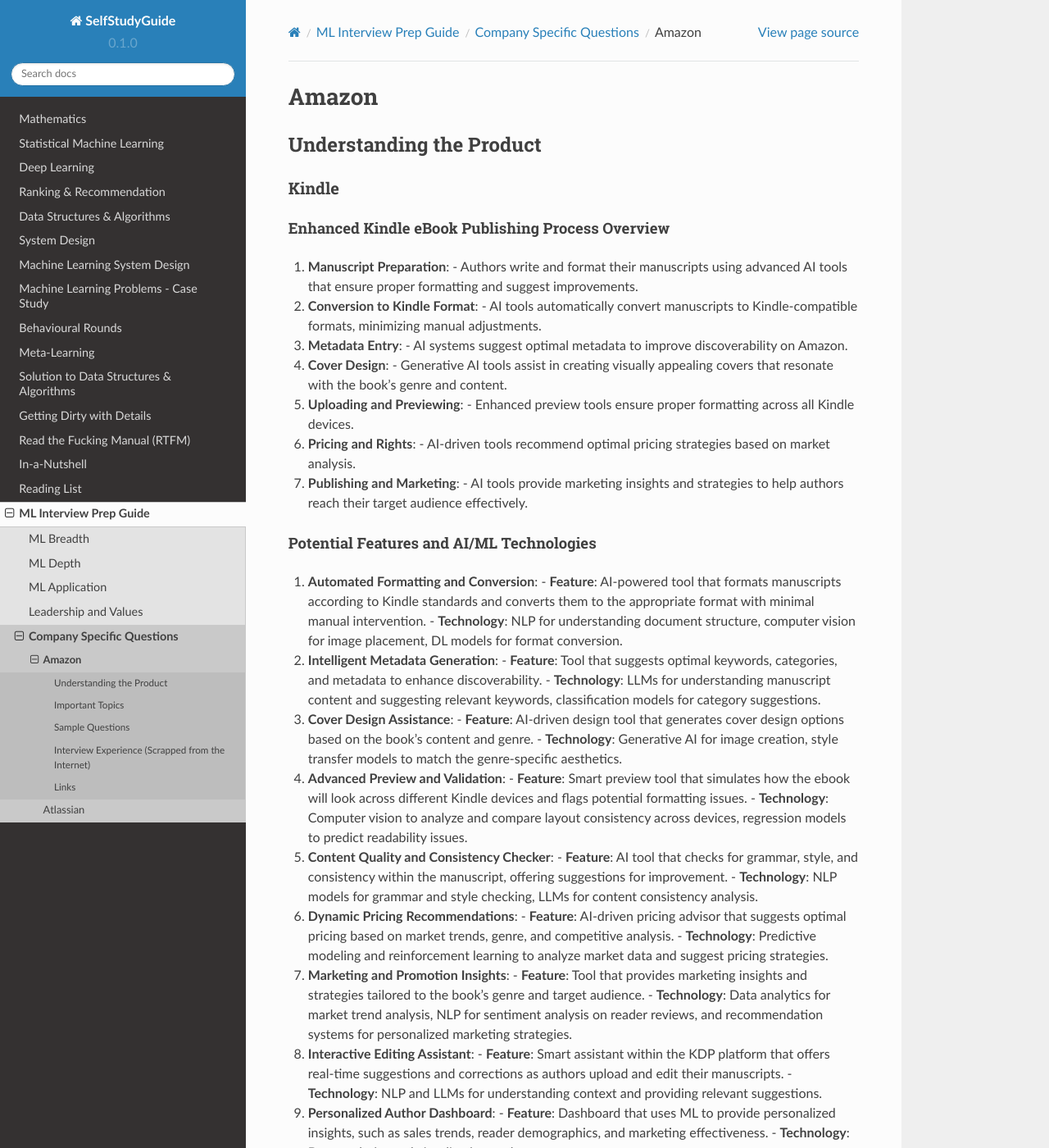
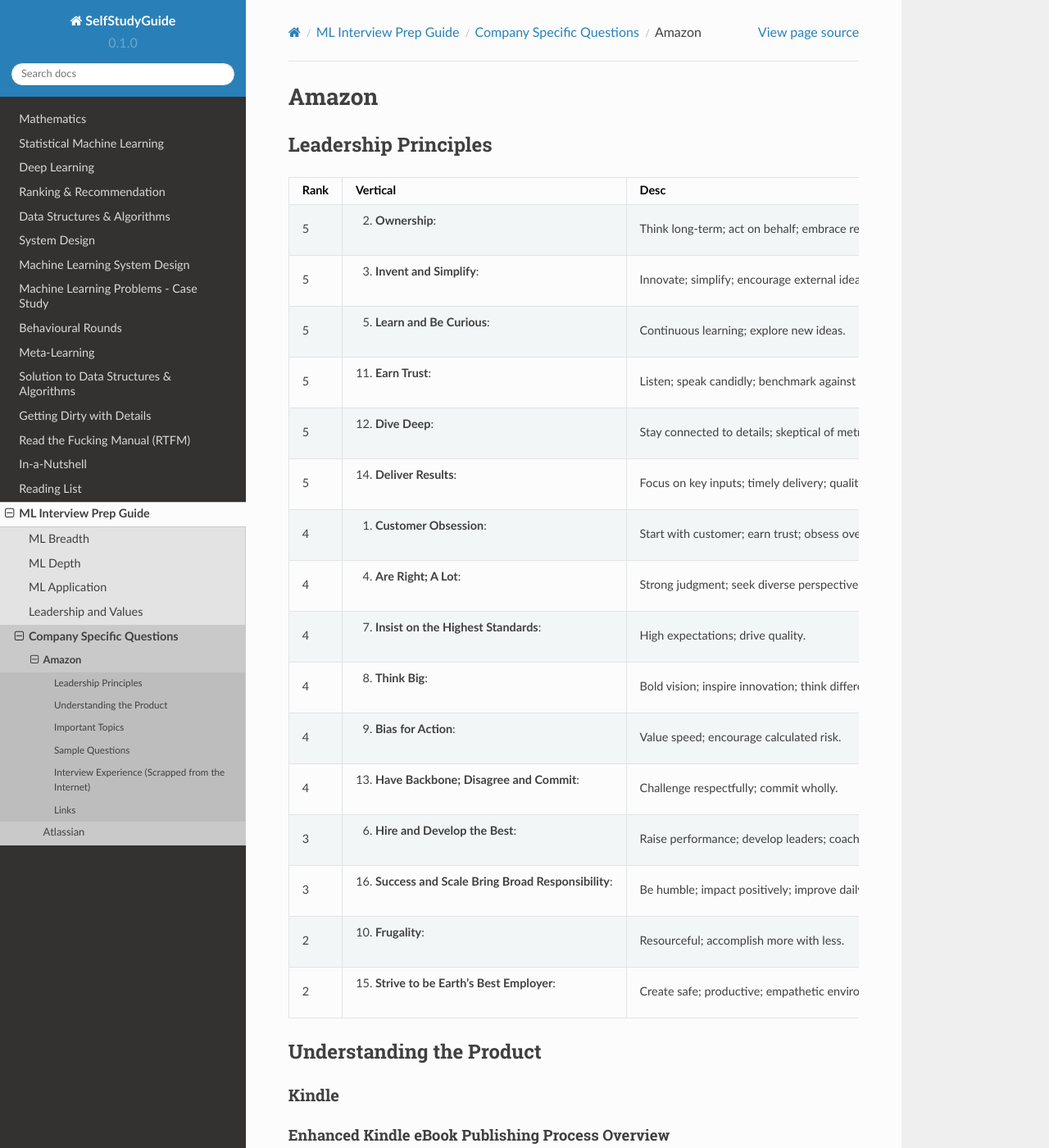
Before and after one commit to uselesstechjunks/leetcode, a Sphinx documentation site: the page built from docs/source/interviews/company/amzn.rst, in a window 1280 px wide and 1400 px high. Shown: the whole window at 82% size. Built offline with Sphinx 7.4.7 and the Read the Docs theme 2.0.0, drawn with Linux system fonts in a browser that asks for light colours.

Commit message:
Update amzn.rst (#247)

```diff
--- a/docs/source/interviews/company/amzn.rst
+++ b/docs/source/interviews/company/amzn.rst
@@ -1,6 +1,30 @@
 ##########################################################################
 Amazon
 ##########################################################################
+**************************************************************************
+Leadership Principles
+**************************************************************************
+.. csv-table::
+	:header: "Rank","Vertical","Desc","Relevancy"
+	:align: center
+
+		5,2. **Ownership**:,Think long-term; act on behalf; embrace responsibility.,Taking ownership ensures accountability and long-term strategic thinking; which are essential for developing and deploying ML models.
+		5,3. **Invent and Simplify**:,Innovate; simplify; encourage external ideas.,Innovation and simplification are core to developing effective ML algorithms and systems.
+		5,5. **Learn and Be Curious**:,Continuous learning; explore new ideas.,Continuous learning is critical in the rapidly evolving field of machine learning.
+		5,11. **Earn Trust**:,Listen; speak candidly; benchmark against best.,Trust is crucial for collaboration and acceptance of ML solutions.
+		5,12. **Dive Deep**:,Stay connected to details; skeptical of metrics.,Understanding technical details deeply is essential for effective ML modeling and problem-solving.
+		5,14. **Deliver Results**:,Focus on key inputs; timely delivery; quality.,Ultimately; delivering results is the goal of applied machine learning projects.
+		4,1. **Customer Obsession**:,Start with customer; earn trust; obsess over needs,Understanding and addressing customer needs is crucial for developing impactful machine learning solutions.
+		4,4. **Are Right; A Lot**:,Strong judgment; seek diverse perspectives.,Having strong judgment and seeking diverse perspectives aids in making informed decisions in ML research and application.
+		4,7. **Insist on the Highest Standards**:,High expectations; drive quality.,High standards ensure quality in ML model development and deployment.
+		4,8. **Think Big**:,Bold vision; inspire innovation; think differently.,Thinking big helps in envisioning impactful applications of machine learning.
+		4,9. **Bias for Action**:,Value speed; encourage calculated risk.,Speed in experimentation and prototyping is beneficial in agile ML development.
+		4,13. **Have Backbone; Disagree and Commit**:,Challenge respectfully; commit wholly.,Respectful disagreement and commitment to decisions are important in collaborative ML research.
+		3,6. **Hire and Develop the Best**:,Raise performance; develop leaders; coach.,While important; direct leadership of teams may be less relevant compared to technical expertise in this role.
+		3,16. **Success and Scale Bring Broad Responsibility**:,Be humble; impact positively; improve daily.,Awareness of broader impacts is important; though less directly tied to day-to-day ML tasks.
+		2,10. **Frugality**:,Resourceful; accomplish more with less.,Resourcefulness is valuable; but excessive frugality may hinder innovation in machine learning.
+		2,15. **Strive to be Earth’s Best Employer**:,Create safe; productive; empathetic environment.,While a positive work environment is important; the direct impact on machine learning work may be indirect.
+
 **************************************************************************
 Understanding the Product
 **************************************************************************
```
